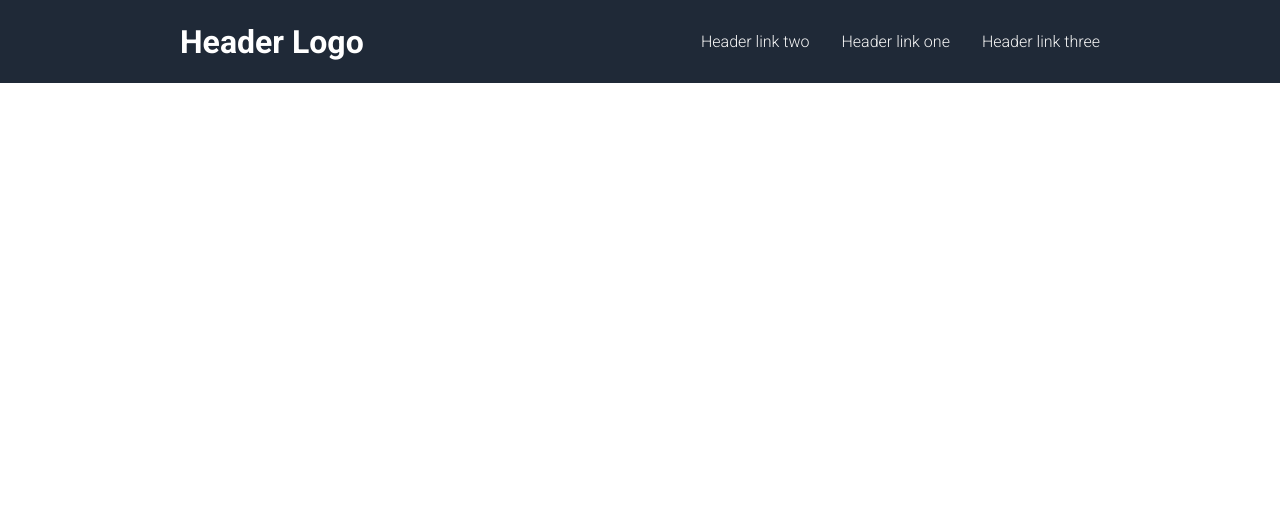
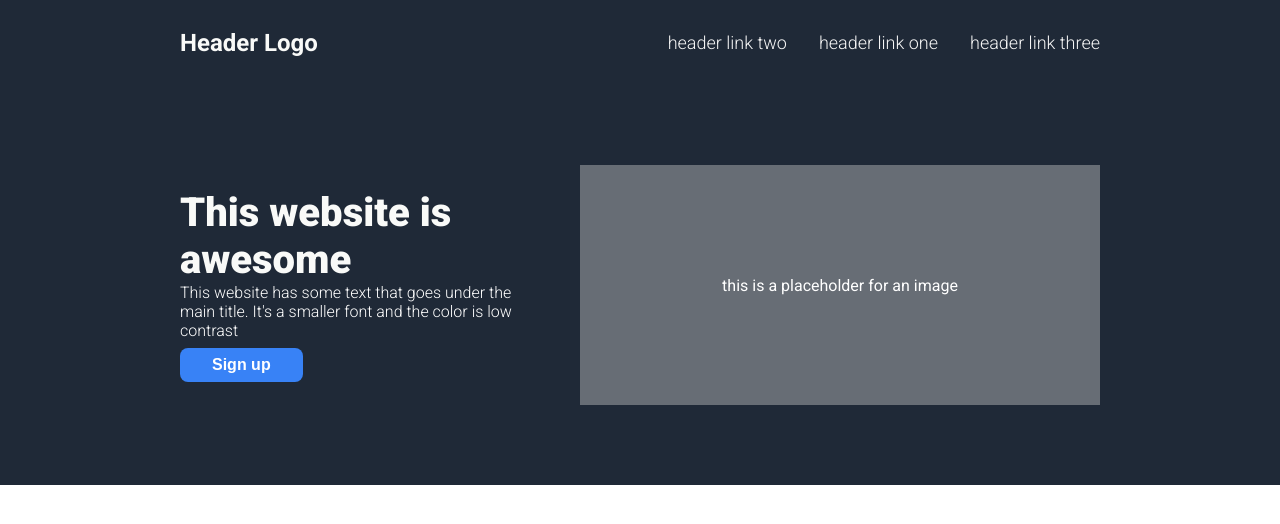
Before and after one commit to schunsie/landing-page, a plain HTML site: page index.html in a window 1280 px wide. Drawn offline with Linux system fonts and the light colour scheme.

Commit message:
Add hero and update header
Add HTML and CSS for hero. Update color and font-size of header
according to given values.

```diff
--- a/index.html
+++ b/index.html
@@ -10,10 +10,18 @@
     <header>
         <div class="logo">Header Logo</div>
         <ul>
-            <li><a href="#">Header link two</a></li>
-            <li><a href="#">Header link one</a></li>
-            <li><a href="#">Header link three</a></li>
+            <li><a href="#">header link two</a></li>
+            <li><a href="#">header link one</a></li>
+            <li><a href="#">header link three</a></li>
         </ul>
     </header>
+    <div class="hero">
+        <div class="container">
+            <h1>This website is awesome</h1>
+            <p>This website has some text that goes under the main title. It's a smaller font and the color is low contrast</p>
+            <button>Sign up</button>
+        </div>
+        <div class="hero-image">this is a placeholder for an image</div>
+    </div>
 </body>
 </html>
--- a/style.css
+++ b/style.css
@@ -7,17 +7,31 @@ body {
     padding: 0;
 }
 
-header {
+
+header,
+.hero {
     background-color: #1F2937;
     color: white;
     display: flex;
+}
+
+header p,
+a {
+    color: #e5e7eb;
+    font-size: 18px;
+}
+
+/* header */
+
+header {
     justify-content: space-between;
     align-items: center;
     padding: 16px 180px;
 }
 
 .logo {
-    font-size: 32px;
+    font-size: 24px;
+    color: #f9faf8;
     font-weight: 700;
 }
 
@@ -32,3 +46,53 @@ a {
     text-decoration: none;
     color: whitesmoke;
 }
+
+/* hero */
+
+.hero h1 {
+    font-size: 40px;
+    color: #f9faf8;
+    font-weight: 900;
+    margin: 0;
+    padding: 0;
+}
+
+.hero {
+    align-items: center;
+    justify-content: center;
+    height: 400px;
+    padding: 0 180px;
+    gap: 48px;
+}
+
+.hero-image {
+    background-color: rgba(211, 211, 211, 0.40);
+    height: 240px;
+    width: 520px;
+    flex: 0 0 auto;
+    display: flex;
+    align-items: center;
+    justify-content: center;
+}
+
+.hero p {
+    margin: 0;
+    padding: 0;
+    margin-bottom: 8px;
+    font-weight: 300;
+}
+
+.container {
+    flex-basis: 400px;
+}
+
+button {
+    padding: 8px 32px;
+    border-radius: 8px;
+    background: #3882f6;
+    color: white;
+    font-weight: bold;
+    border: none;
+    cursor: pointer;
+    font-size: 16px;
+}
```
